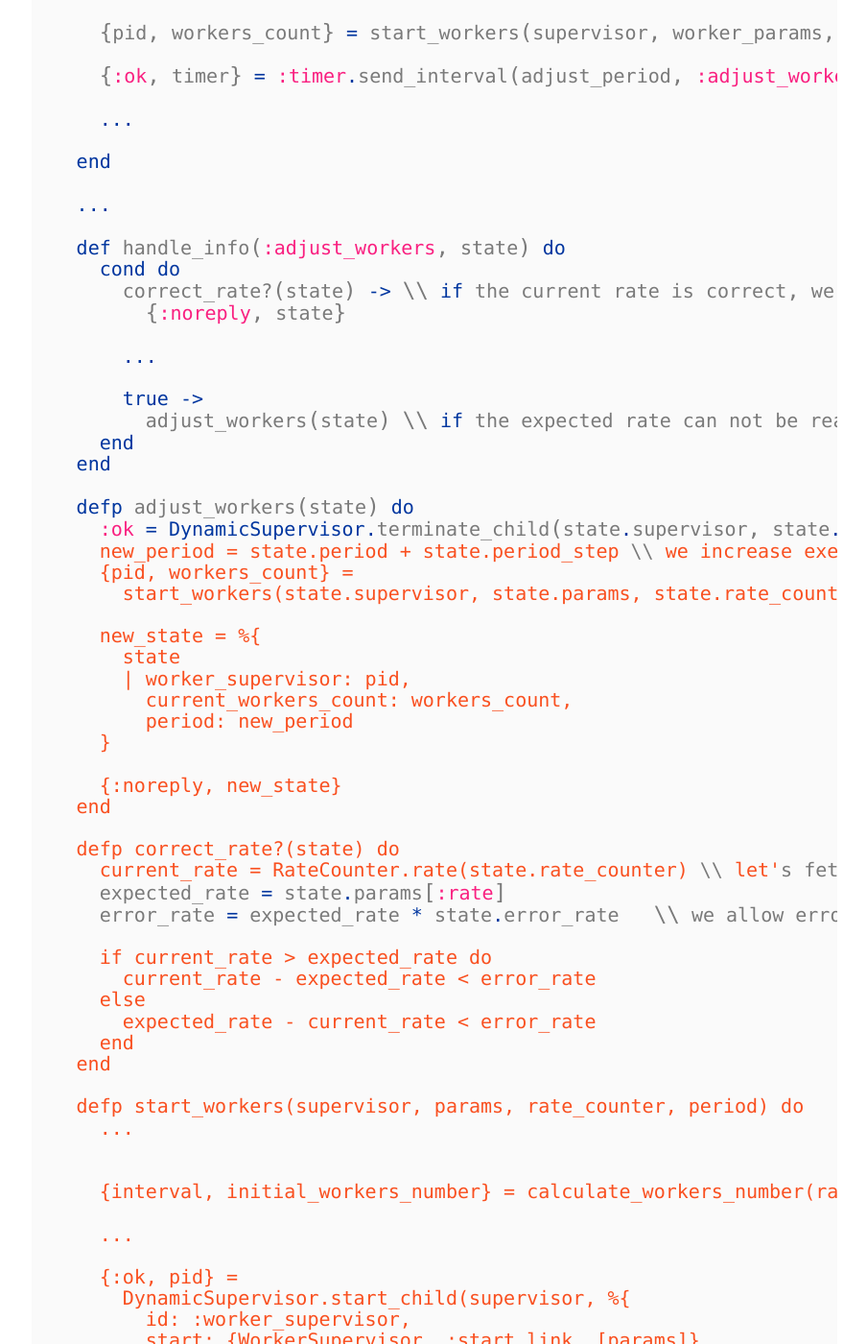
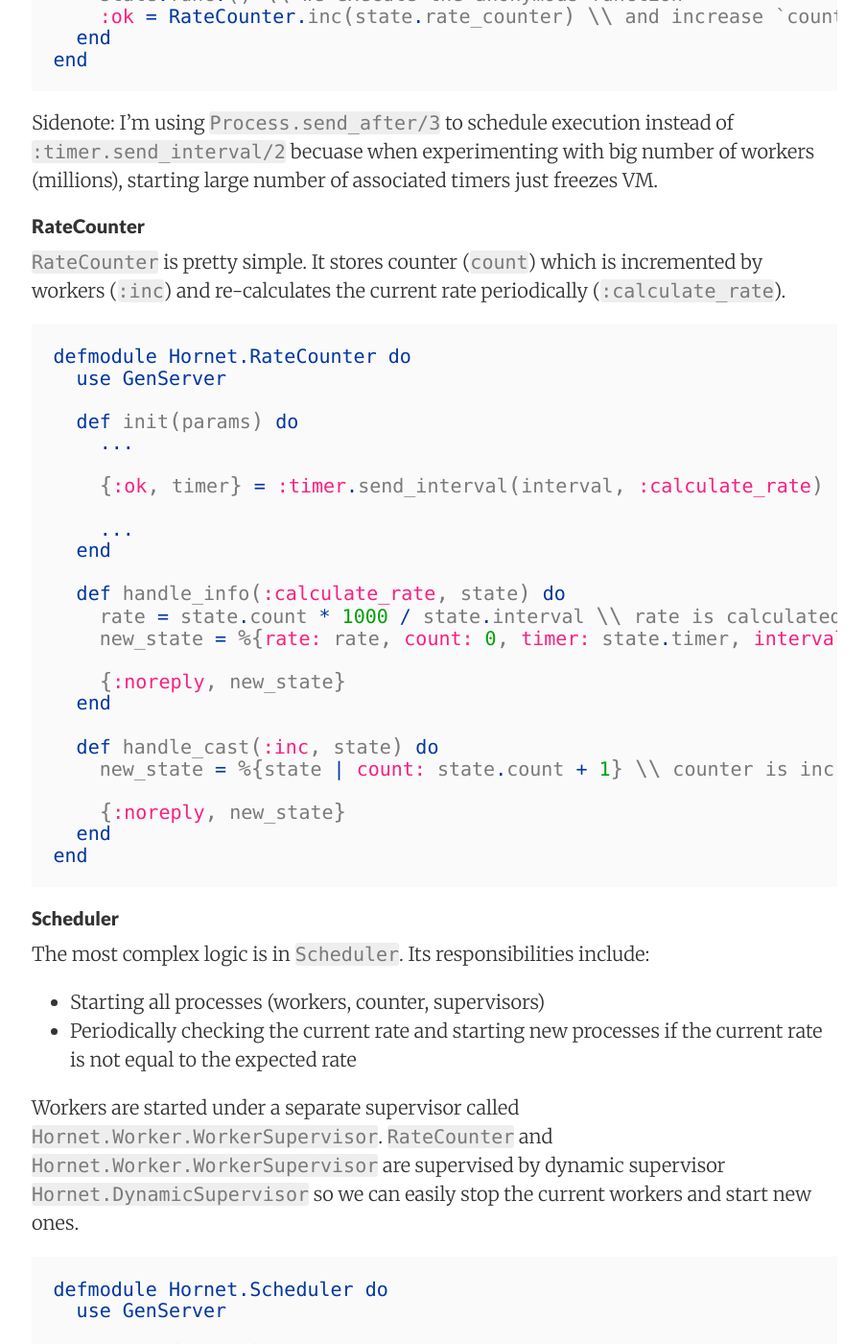
Before and after one commit to ayrat555/ayrat555.github.io, a Jekyll site: the page built from _posts/2020-10-31-hornet.md, in a window 1280 px wide and 1400 px high, scrolled down 4147 px. Shown: the whole window at 96% size, without its empty margins (187-1091 px from the left). Built offline with Jekyll 4.4.1, drawn with Linux system fonts in a browser that asks for light colours; nearby versions of some CDN libraries; comment, search, counter and statistics services are not loaded; some of the changed text lies outside the part shown.

Commit message:
add image

````diff
--- a/_posts/2020-10-26-hornet.md
+++ b/_posts/2020-10-31-hornet.md
@@ -52,6 +54,8 @@
 
 #### Worker
 
+`Worker`'s job is to periodcally execute the given given function and to increment counter in the `RateCounter` after execution.
+
 ```elixir
 defmodule Hornet.Worker do
   @moduledoc false
@@ -85,7 +89,11 @@
 end
 ```
 
+Sidenote: I'm using `Process.send_after/3` to schedule execution instead of `:timer.send_interval/2` becuase when experimenting with big number of workers (millions), starting large number of associated timers just freezes VM.
+
 #### RateCounter
+
+`RateCounter` is pretty simple. It stores counter (`count`) which is incremented by workers (`:inc`) and re-calculates the current rate periodically (`:calculate_rate`).
 
 ```elixir
 defmodule Hornet.RateCounter do
@@ -115,6 +123,13 @@
 ```
 
 #### Scheduler
+
+The most complex logic is in `Scheduler`. Its responsibilities include:
+
+- Starting all processes (workers, counter, supervisors)
+- Periodically checking the current rate and starting new processes if the current rate is not equal to the expected rate
+
+Workers are started under a separate supervisor called `Hornet.Worker.WorkerSupervisor`. `RateCounter` and `Hornet.Worker.WorkerSupervisor` are supervised by dynamic supervisor `Hornet.DynamicSupervisor` so we can easily stop the current workers and start new ones.
 
 ```elixir
 defmodule Hornet.Scheduler do
@@ -173,7 +188,7 @@
   defp correct_rate?(state) do
     current_rate = RateCounter.rate(state.rate_counter) \\ let's fetch the current rate from RateCounter
     expected_rate = state.params[:rate]
-    error_rate = expected_rate * state.error_rate   \\ we allow error rate. by default it's 10 % (0.1)
+    error_rate = expected_rate * state.error_rate   \\ we allow error rate. by default it is 10 % (0.1)
 
     if current_rate > expected_rate do
       current_rate - expected_rate < error_rate
````
Also changed, not shown: other parts of _posts/2020-10-31-hornet.md (+3 -1 lines), images/2020-10-31-hornet.jpeg (added).
